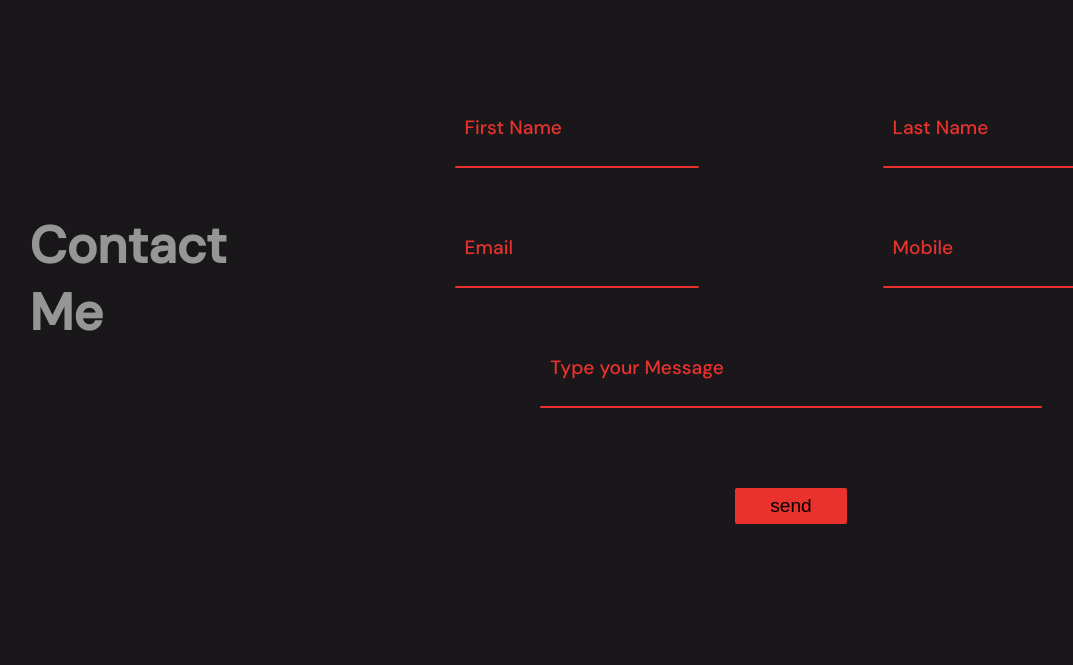
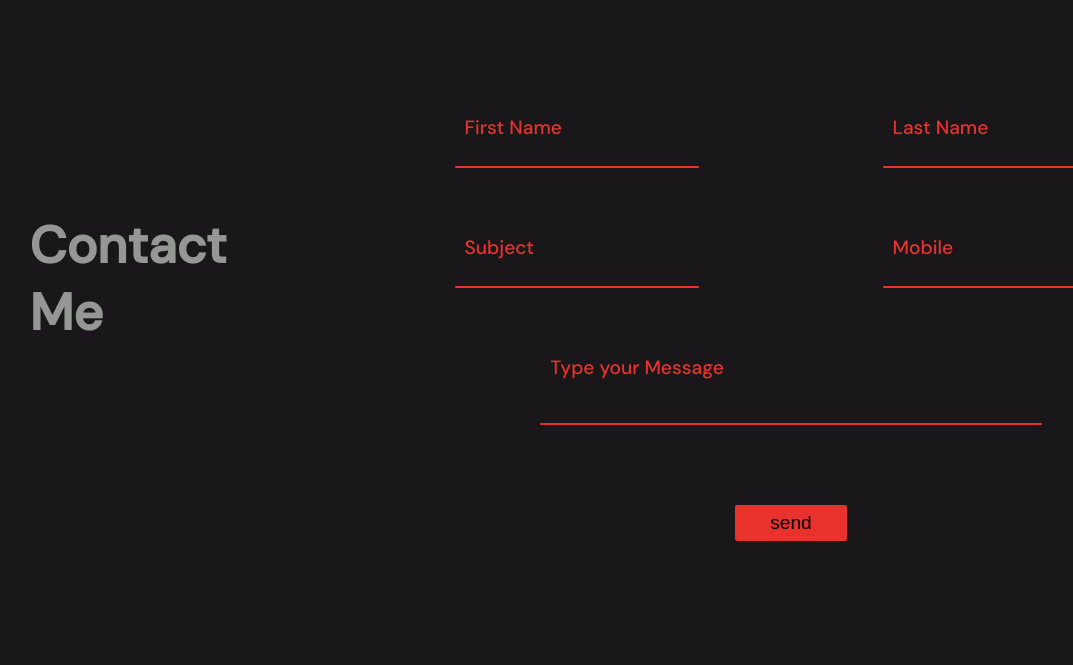
Before and after one commit to john9088/PersonalPortfolio, a Django app: page / in a window 1280 px wide. Shown: the part 4512-5177 px from the top of the page, without its empty margins (41-1114 px from the left). Run offline with Django 3.2, Linux system fonts and the light colour scheme.

Commit message:
fixed bugs in contact me form

```diff
--- a/jason_profile/templates/jason_profile/contact_me.html
+++ b/jason_profile/templates/jason_profile/contact_me.html
@@ -11,16 +11,16 @@
                 <div class="row100">
                     <div class="col">
                         <div class="inputbox">
-                            <input type="text" name="" required="">
-                            <span class="text">First Name</span>
-                            <span class="line"></span>
+                            <input type="text" name="" required="" id="first-name">
+                            <span class="text" >First Name</span>
+                            <span class="line" ></span>
                         </div>
                     </div>
                     <div class="col">
                         <div class="inputbox">
-                            <input type="text" name="" required="">
-                            <span class="text">Last Name</span>
-                            <span class="line"></span>
+                            <input type="text" name="" required="" id="last-name">
+                            <span class="text" >Last Name</span>
+                            <span class="line" ></span>
                         </div>
                     </div>
                 </div>
@@ -28,33 +28,33 @@
                 <div class="row100">
                     <div class="col">
                         <div class="inputbox">
-                            <input type="text" name="" required="">
-                            <span class="text">Email</span>
-                            <span class="line"></span>
+                            <input type="text" name="" required="" id="subject">
+                            <span class="text" >Subject</span>
+                            <span class="line" ></span>
                         </div>
                     </div>
                     <div class="col">
                         <div class="inputbox">
-                            <input type="text" name="" required="">
-                            <span class="text">Mobile</span>
-                            <span class="line"></span>
+                            <input type="number" name="" required="" id="mobile-number">
+                            <span class="text" >Mobile</span>
+                            <span class="line" ></span>
                         </div>
                     </div>
                 </div>
 
                 <div class="row100">
                     <div class="col">
-                        <div class="inputbox textarea">
-                            <textarea class="intextarea" required="required"></textarea>
-                            <span class="text">Type your Message</span>
-                            <span class="line"></span>
+                        <div class="inputbox textarea" style="height: auto;">
+                            <textarea class="intextarea" required="required" WRAP="HARD" id="message"></textarea>
+                                <span class="text" >Type your Message</span>
+                                <span class="line" ></span>
                         </div>
                     </div>
                 </div>
 
                 <div class="row100">
                     <div class="col">
-                        <input type="submit" name="" value="send">
+                        <input type="submit" id = "send-email"name="" value="send">
                     </div>
                 </div>
 
--- a/static/css/style.css
+++ b/static/css/style.css
@@ -1011,7 +1011,8 @@ body {
 	width: 100%;
 	height: 100%;
 	background: transparent;
-	box-shadow: none;
+    box-shadow: none;
+    white-space: pre-wrap;
 	outline: none;
 	border: none;
 	font-size: 1.75vw;
@@ -1084,6 +1085,12 @@ body {
 	height: 100%;
 }
 
+#mobile-number::-webkit-outer-spin-button,
+#mobile-number::-webkit-inner-spin-button {
+    -webkit-appearance: none;
+    margin: 0;
+  }
+
 input[type="submit"]{
 	border: none;
 	padding: 7px 35px;
--- a/static/js/main.js
+++ b/static/js/main.js
@@ -322,6 +322,22 @@ window.addEventListener('scroll', ()=>{
 },true);
 
 window.addEventListener('click', function(e){
+  if(this.document.getElementById('send-email').contains(e.target)){
+    var firstName = document.getElementById('first-name').value,
+        lastName  = this.document.getElementById('last-name').value,
+        subject = this.document.getElementById('subject').value;
+        mobileNumber  = this.document.getElementById('mobile-number').value,
+        message  = this.document.getElementById('message').value;
+
+  if(/\r|\n/.exec(message))
+    message = message.replace(/\r|\n/g, "%0D%0A");
+
+    var bodyData = message+'%0D%0A%0D%0A'+firstName+' '+lastName+'%0D%0APh No:'+mobileNumber;
+
+    window.open('mailto:kevdev9088@gmail.com?subject='+subject +'&body='+ bodyData);
+
+  }
+
   if (document.querySelector('.burger').contains(e.target)){
 		nav.classList.toggle('nav-active');
 	}
@@ -464,10 +480,14 @@ $(document).ready(function(){
     } // End if
   });
 });
+// TO dynamically increase the height of text area
+textarea = document.querySelector("#message");
+textarea.addEventListener('input', autoResize, false);
 
-
-
-
+function autoResize() {
+    this.style.height = 'auto';
+    this.style.height = this.scrollHeight + 'px';
+}
 window.onhashchange = function() {
   if( projView1.style.display == "block" || projView2.style.display == "block"||
       projView3.style.display == "block" || projView4.style.display == "block"){
```
Lines whose indentation alone changed are shown as unchanged.
